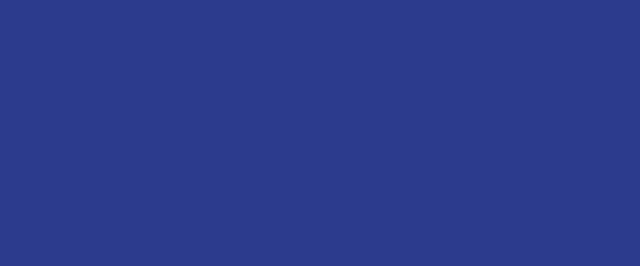
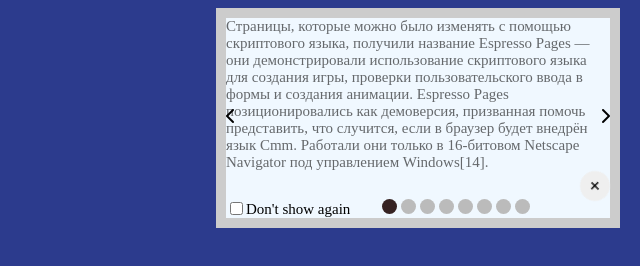
Before and after one commit to alexey-marinich/rpi-sliderr, a plain HTML site: page index.html in a window 1280 px wide. Shown: the top 266 px of the page, without its empty margins (640-1280 px from the left). Drawn offline with Linux system fonts and the light colour scheme.

Commit message:
Update index.html

```diff
--- a/index.html
+++ b/index.html
@@ -9,45 +9,17 @@
 
     <body>
         <div class="slider__wrapper" id="mySlider">
-            <div class="mySlides fade">
-                <span class="slide1">
-                    Обратите внимание: объекты Date могут быть созданы только путём вызова функции Date в качестве конструктора: обычный вызов функции (то есть, без использования оператора new) вернёт строку вместо объекта Date; в отличие от других объектных типов JavaScript, объекты Date не имеют литерального синтаксиса.
-                </span>
+
+            <div class="ll">
+
             </div>
 
-            <div class="mySlides fade">
-                <span class="slide1">
-                    Строковое значение, представляющее дату. Строка должна быть в одном из форматов, распознаваемых методом Date.parse() (совместимые с IETF RFC 2822 временные метки [на английском, на русском], а также версия ISO8601 [на английском, на русском]).
-                </span>
-            </div>
-
-            <div class="mySlides fade">
-                <span class="slide1">
-                    Дата в JavaScript измеряется в миллисекундах, прошедших с полуночи 1 января 1970 года по UTC. День содержит 86 400 000 миллисекунд. Диапазон дат объекта Date варьируется от -100 000 000 до 100 000 000 дней относительно 1 января 1970 года по UTC.
-                </span>
-            </div>
-
-            <div class="mySlides fade">
-                <span class="slide1">
-                    Принимает те же самые параметры, что и самый длинный вариант конструктора (то есть, от 2 до 7) и возвращает количество миллисекунд, прошедших с 1 января 1970 года 00:00:00 по UTC.
-                </span>
-            </div>
-
-            <div class="mySlides fade">
-                <span class="slide1">
-                    Возвращает числовое значение указанной даты как количество миллисекунд, прошедших с 1 января 1970 года 00:00:00 по UTC (отрицательное значение для даты до этого момента).
-                </span>
-            </div>
 
             <a class="prev" onclick="plusSlides(-1)"><i class="fas fa-chevron-left"></i></a>
             <a class="next" onclick="plusSlides(1)"><i class="fas fa-chevron-right"></i></a>
 
-            <div class="dots">
-                <span class="dot" onclick="currentSlide(1)"></span>
-                <span class="dot" onclick="currentSlide(2)"></span>
-                <span class="dot" onclick="currentSlide(3)"></span>
-                <span class="dot" onclick="currentSlide(4)"></span>
-                <span class="dot" onclick="currentSlide(5)"></span>
+            <div class="dots" id="dots">
+
             </div>
 
 
@@ -58,9 +30,11 @@
         </div>
 
         <script>
+
             document.getElementById('mySlider').style.display='none'
             var delay_popup=5000;
-            //localStorage.setItem('checkbox_one','false');
+            //localStorage.setItem('checkbox_one',check.checked);
+            localStorage.setItem('checkbox_one','false');
             if (localStorage.getItem('checkbox_one') == 'false') {
             setTimeout("document.getElementById('mySlider').style.display='block'", delay_popup);
             }
@@ -96,6 +70,55 @@
                 }
             });
 
+            let array=[
+                "Страницы, которые можно было изменять с помощью скриптового языка, получили название Espresso Pages — они демонстрировали использование скриптового языка для создания игры, проверки пользовательского ввода в формы и создания анимации. Espresso Pages позиционировались как демоверсия, призванная помочь представить, что случится, если в браузер будет внедрён язык Cmm. Работали они только в 16-битовом Netscape Navigator под управлением Windows[14]."    ,
+
+                "В 1992 году компания Nombas (впоследствии приобретённая Openwave[en]) начала разработку встраиваемого скриптового языка Cmm (Си-минус-минус), который, по замыслу разработчиков, должен был стать достаточно мощным, чтобы заменить макросы, сохраняя при этом схожесть с Си, чтобы разработчикам не составляло труда изучить его[11]. "
+                ,
+                'Перед Бренданом Эйхом, нанятым в компанию Netscape 4 апреля 1995 года[16], была поставлена задача внедрить язык программирования Scheme или что-то похожее в браузер Netscape. Поскольку требования были размыты, Эйха перевели в группу, ответственную за серверные продукты, где он проработал месяц, занимаясь улучшением протокола HTTP[16].'
+                ,
+                'В статье «The World’s Most Misunderstood Programming Language Has Become the World’s Most Popular Programming Language»[29] (с англ. — «Самый неправильно понятый язык программирования в мире стал самым популярным в мире языком программирования») Дуглас Крокфорд утверждает, что лидирующую позицию JavaScript занял в связи с развитием AJAX, поскольку браузер стал превалирующей системой доставки приложений.'
+                ,
+                'По данным Black Duck Software (англ.)[31], в разработке открытого программного обеспечения доля использования JavaScript росла. 36 % проектов, выпуски которых состоялись с августа 2008 по август 2009 гг., включают JavaScript, наиболее часто используемый язык программирования с быстрорастущей популярностью.'
+                ,
+                'Объектную модель документа иногда рассматривают как отдельную от JavaScript сущность[44][45][Спецификация 3], что согласуется с определением DOM как независимого от языка интерфейса документа[46][~ 3]. В противоположность этому ряд авторов находит BOM и DOM тесно взаимосвязанными[47][48].'
+                ,
+                "ECMAScript не является браузерным языком и в нём не определяются методы ввода и вывода информации[40]. Это, скорее, основа для построения скриптовых языков. Спецификация ECMAScript описывает типы данных, инструкции, ключевые и зарезервированные слова, операторы, объекты, регулярные выражения, не ограничивая авторов производных языков в расширении их новыми составляющими.",
+
+                "Объектная модель браузера — браузер-специфичная часть языка[42][49], являющаяся прослойкой между ядром и объектной моделью документа[50]. Основное предназначение объектной модели браузера — управление окнами браузера и обеспечение их взаимодействия. Каждое из окон браузера представляется объектом window, центральным объектом DOM."
+            ]
+
+            let radioItem;
+            let slid;
+            var fragment = document.createDocumentFragment();
+            var fragment2 = document.createDocumentFragment();
+
+            for (let i = 0; i < array.length; i++) {
+                n=i+1;
+                //Создаем тег i
+                radioItem = document.createElement('span');
+                slid = document.createElement('span');
+                //Добавляем класс
+                radioItem.classList.add('dot');
+                slid.classList.add('slide1');
+                slid.classList.add('fade');
+                slid.textContent = array[i];
+                //Устанавливаем атрибут
+                radioItem.setAttribute('name', i + 1);
+                slid.setAttribute('namee', i + 1);
+                radioItem.setAttribute("onclick","currentSlide("+n+")");
+                //Добавляем тег во фрагмент
+                fragment.appendChild(radioItem);
+                fragment2.appendChild(slid);
+            }
+            //Добавляем фрагмент в блок radio-wrapper
+            document.querySelector('.dots').appendChild(fragment);
+            document.querySelector('.ll').appendChild(fragment2);
+
+
+
+
+
             var slideIndex = 1;
             showSlides(slideIndex);
             function plusSlides(n){
@@ -108,7 +131,7 @@
 
             function showSlides(n) {
                 var i;
-                var slides = document.getElementsByClassName("mySlides");
+                var slides = document.getElementsByClassName("slide1");
                 var dots = document.getElementsByClassName("dot");
 
                 if (n>slides.length) {
```
